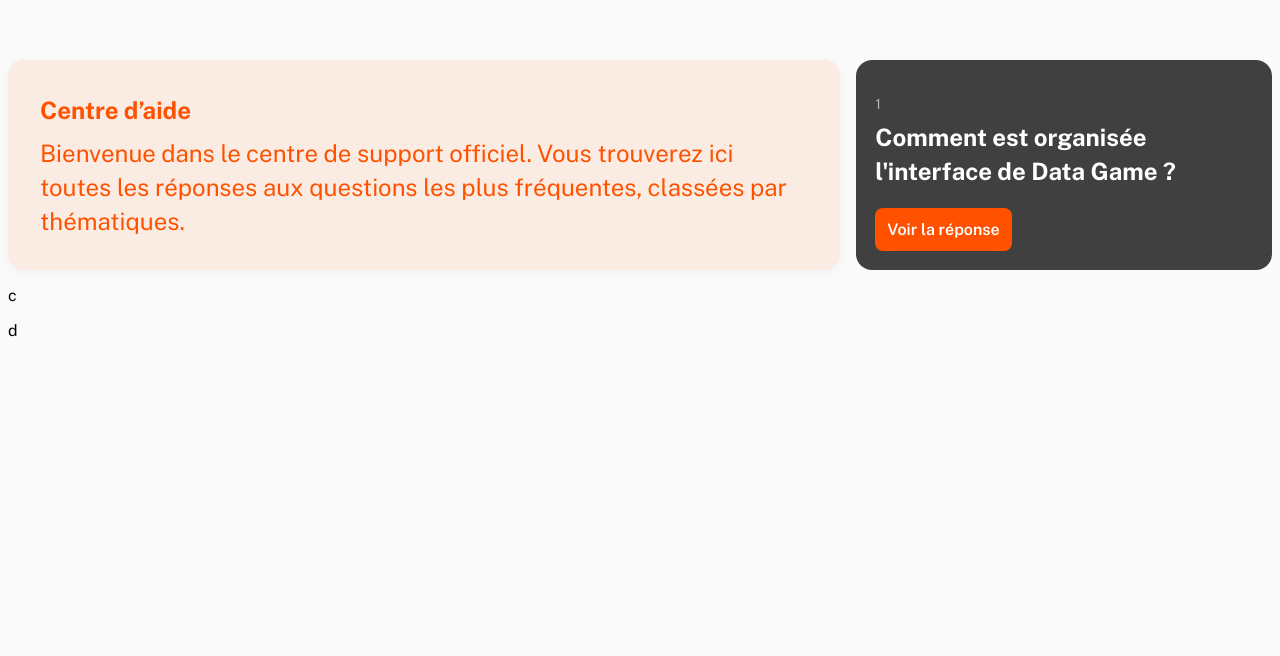
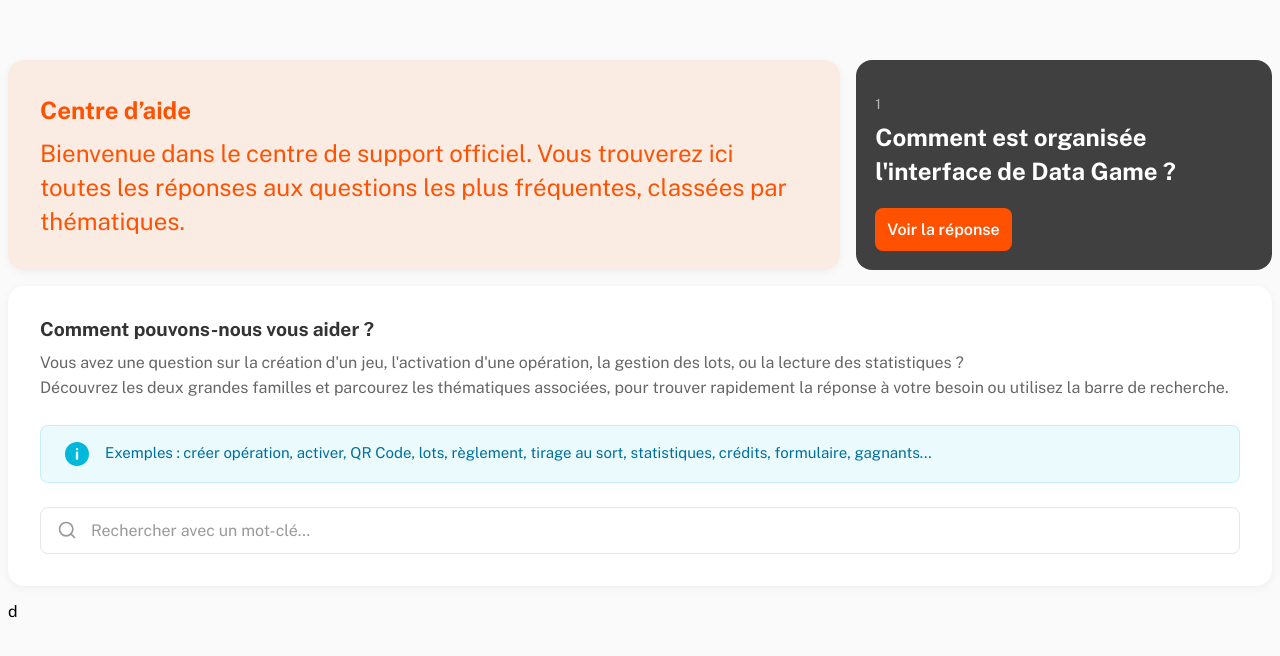
Before and after one commit to helie-deschamps/exercice-data-projekt, a React app in the folder frontend/: page / in a window 1280 px wide. Shown: the top 656 px of the page. Built offline with nearby package versions, Linux system fonts and the light colour scheme; the HTML template or start-up script is replaced by a standard one.

Commit message:
create the SearchSection and Toast component

```diff
--- a/frontend/src/App.tsx
+++ b/frontend/src/App.tsx
@@ -1,5 +1,6 @@
 import PageTitle from "./components/page_title/PageTitle";
 import QuestionCard from "./components/question_card/QuestionCard";
+import SearchSection from "./components/search_section/SearchSection";
 
 function App() {
   return (
@@ -15,7 +16,7 @@ function App() {
         "createdAt": "2025-01-15T10:00:00Z",
         "updatedAt": "2025-01-15T10:00:00Z"
       }} />
-      <div style={{ gridColumn: '1 / span 2', gridRow: '2' }}>c</div>
+      <SearchSection style={{ gridColumn: '1 / span 2', gridRow: '2' }} />
       <div style={{ gridColumn: '1 / span 2', gridRow: '3' }}>d</div>
     </div>
   );
--- /dev/null
+++ b/frontend/src/components/search_section/SearchSection.module.css
@@ -0,0 +1,61 @@
+.container {
+  display: flex;
+  flex-direction: column;
+  gap: 1.5em;
+  padding: 2em;
+  background: white;
+  border-radius: 1em;
+  box-shadow: 0 0.125em 0.5em rgba(0,0,0,0.05);
+}
+
+.title {
+  font-size: 1.2em;
+  font-weight: 700;
+  margin: 0;
+  color: hsla(0, 0%, 20%, 1);
+  margin-bottom: .5em;
+}
+
+.subtitle {
+  font-size: 1em;
+  line-height: 1.6;
+  margin: 0;
+  color: hsla(0, 0%, 40%, 1);
+}
+
+.searchBar {
+  display: flex;
+  align-items: center;
+  background: white;
+  border: 1px solid hsla(0, 0%, 90%, 1);
+  border-radius: 0.5em;
+  padding: 0.75em 1em;
+  gap: 0.75em;
+  transition: border-color 0.3s;
+}
+
+.searchBar:focus-within {
+  border-color: hsla(19, 100%, 50%, 1);
+  outline: 2px solid hsla(19, 100%, 50%, 0.1);
+}
+
+.searchIcon {
+  width: 1.25em;
+  height: 1.25em;
+  color: hsla(0, 0%, 60%, 1);
+  flex-shrink: 0;
+}
+
+.searchInput {
+  flex: 1;
+  border: none;
+  outline: none;
+  font-size: 1em;
+  font-family: 'Public Sans', system-ui, sans-serif;
+  color: hsla(0, 0%, 20%, 1);
+  background: transparent;
+}
+
+.searchInput::placeholder {
+  color: hsla(0, 0%, 60%, 1);
+}
--- /dev/null
+++ b/frontend/src/components/search_section/SearchSection.tsx
@@ -0,0 +1,38 @@
+import React from 'react';
+import styles from './SearchSection.module.css';
+import Toast from '../toast/Toast';
+
+interface SearchSectionProps {
+  style?: React.CSSProperties;
+}
+
+const SearchSection: React.FC<SearchSectionProps> = ({ style }) => {
+  return (
+    <div className={styles.container} style={style}>
+      <div>
+        <h2 className={styles.title}>Comment pouvons-nous vous aider ?</h2>
+        <p className={styles.subtitle}>
+          Vous avez une question sur la création d'un jeu, l'activation d'une opération, la gestion des lots, ou la lecture des statistiques ?<br />
+          Découvrez les deux grandes familles et parcourez les thématiques associées, pour trouver rapidement la réponse à votre besoin ou utilisez la barre de recherche.
+        </p>
+      </div>
+      <Toast
+        type="info"
+        message="Exemples : créer opération, activer, QR Code, lots, règlement, tirage au sort, statistiques, crédits, formulaire, gagnants..."
+      />
+      <div className={styles.searchBar}>
+        <svg className={styles.searchIcon} viewBox="0 0 24 24" fill="none" stroke="currentColor">
+          <circle cx="11" cy="11" r="8" strokeWidth="2"/>
+          <path d="m21 21-4.35-4.35" strokeWidth="2" strokeLinecap="round"/>
+        </svg>
+        <input
+          type="text"
+          className={styles.searchInput}
+          placeholder="Rechercher avec un mot-clé..."
+        />
+      </div>
+    </div>
+  );
+};
+
+export default SearchSection;
--- /dev/null
+++ b/frontend/src/components/toast/Toast.module.css
@@ -0,0 +1,65 @@
+.toast {
+  display: flex;
+  align-items: flex-start;
+  gap: 1em;
+  padding: 1em 1.5em;
+  border-radius: 0.5em;
+  position: relative;
+  min-width: 20em;
+  animation: slideIn 0.3s ease-out;
+}
+
+@keyframes slideIn {
+  from {
+    transform: translateY(-1em);
+    opacity: 0;
+  }
+  to {
+    transform: translateY(0);
+    opacity: 1;
+  }
+}
+
+.iconWrapper {
+  flex-shrink: 0;
+  width: 1.5em;
+  height: 1.5em;
+  display: flex;
+  align-items: center;
+  justify-content: center;
+}
+
+.iconWrapper svg {
+  width: 100%;
+  height: 100%;
+}
+
+.message {
+  flex: 1;
+  margin: 0;
+  font-size: 0.9375em;
+  line-height: 1.5;
+}
+
+.closeButton {
+  background: none;
+  border: none;
+  font-size: 1.5em;
+  line-height: 1;
+  cursor: pointer;
+  padding: 0;
+  margin-left: 0.5em;
+  opacity: 0.7;
+  transition: opacity 0.2s;
+  color: inherit;
+}
+
+.closeButton:hover {
+  opacity: 1;
+}
+
+.info {
+  background-color: hsla(189, 100%, 43%, 0.08);
+  color: hsla(198, 100%, 31%, 1);
+  border: 1px solid hsla(189, 100%, 43%, 0.16);
+}
--- /dev/null
+++ b/frontend/src/components/toast/Toast.tsx
@@ -0,0 +1,44 @@
+import React from 'react';
+import styles from './Toast.module.css';
+
+interface ToastProps {
+  message: string;
+  type?: 'info';
+  onClose?: () => void;
+  style?: React.CSSProperties;
+}
+
+const Toast: React.FC<ToastProps> = ({
+  message,
+  type = 'info',
+  onClose,
+  style
+}) => {
+  const getIcon = () => {
+    switch (type) {
+      case 'info':
+      default:
+        return (
+          <svg width="20" height="20" viewBox="0 0 20 20" fill="none" xmlns="http://www.w3.org/2000/svg">
+            <path fill-rule="evenodd" clip-rule="evenodd" d="M10 0C4.47715 0 0 4.47715 0 10C0 15.5228 4.47715 20 10 20C15.5228 20 20 15.5228 20 10C20 7.34784 18.9464 4.8043 17.0711 2.92893C15.1957 1.05357 12.6522 0 10 0ZM11 14C11 14.5523 10.5523 15 10 15C9.44771 15 9 14.5523 9 14V9C9 8.44771 9.44771 8 10 8C10.5523 8 11 8.44771 11 9V14ZM9 6C9 6.55228 9.44771 7 10 7C10.5523 7 11 6.55228 11 6C11 5.44772 10.5523 5 10 5C9.44771 5 9 5.44772 9 6Z" fill="#00B8D9"/>
+        </svg>
+        );
+    }
+  };
+
+  return (
+    <div className={`${styles.toast} ${styles[type]}`} style={style}>
+      <div className={styles.iconWrapper}>
+        {getIcon()}
+      </div>
+      <p className={styles.message}>{message}</p>
+      {onClose && (
+        <button className={styles.closeButton} onClick={onClose} aria-label="Close">
+          ×
+        </button>
+      )}
+    </div>
+  );
+};
+
+export default Toast;
```
